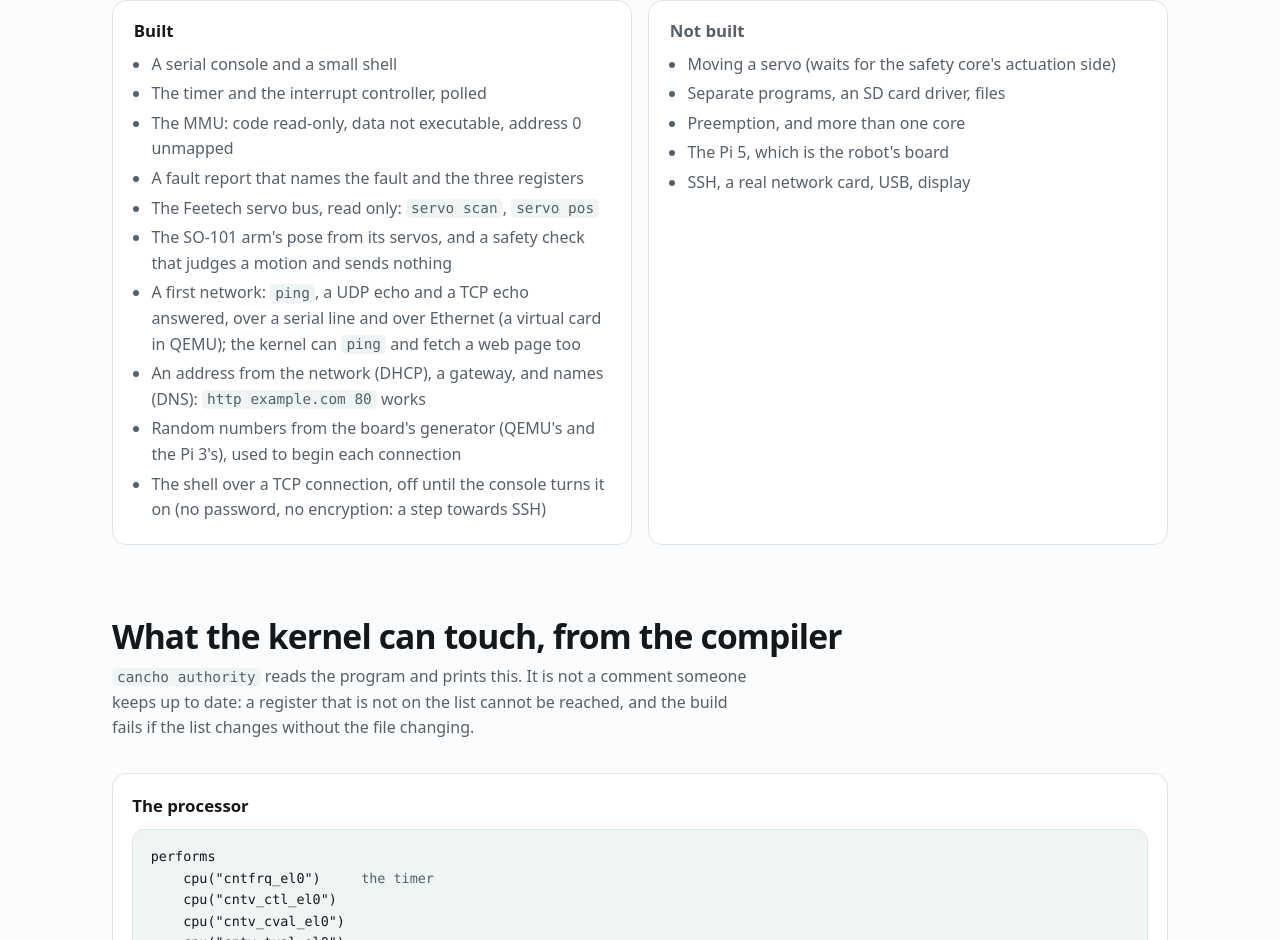
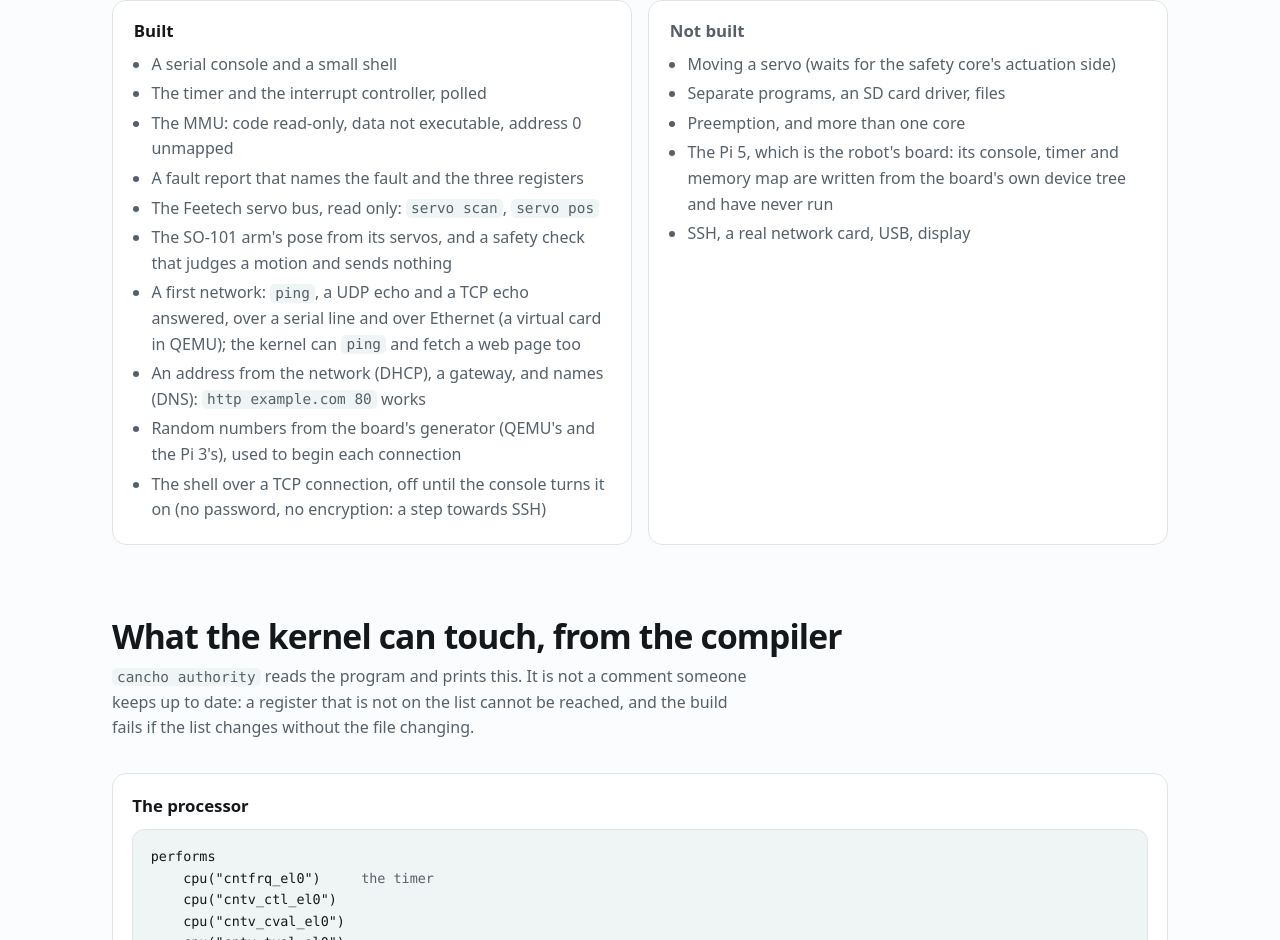
Before and after one commit to alpibrusl/cancho-os, a plain HTML site: page docs/index.html in a window 1280 px wide. Shown: the part 1539-2479 px from the top of the page. Drawn offline with Linux system fonts and the light colour scheme.

Commit message:
The Pi 5: console, interrupt controller, timer and memory map, from a board's own device tree
Never run: QEMU has no Pi 5. detect knows a Cortex-A76; the console is the
debug connector's PL011 at 0x107d001000 (clock 44,236,800 Hz), the GIC-400
is at 0x107fff9000. The boot stub sets SCTLR_EL1 before leaving EL2, which
a real processor of any board needs. One config.txt serves a Pi 4 and a Pi 5.

Co-Authored-By: Claude Fable 5.2 <noreply@anthropic.com>

```diff
--- a/docs/index.html
+++ b/docs/index.html
@@ -209,7 +209,7 @@ halted.</pre></div>
       <li>Moving a servo (waits for the safety core's actuation side)</li>
       <li>Separate programs, an SD card driver, files</li>
       <li>Preemption, and more than one core</li>
-      <li>The Pi 5, which is the robot's board</li>
+      <li>The Pi 5, which is the robot's board: its console, timer and memory map are written from the board's own device tree and have never run</li>
       <li>SSH, a real network card, USB, display</li>
     </ul></div>
   </div>
```
Also changed, not shown: board/config.txt, docs/authority.txt, 9 other files.
